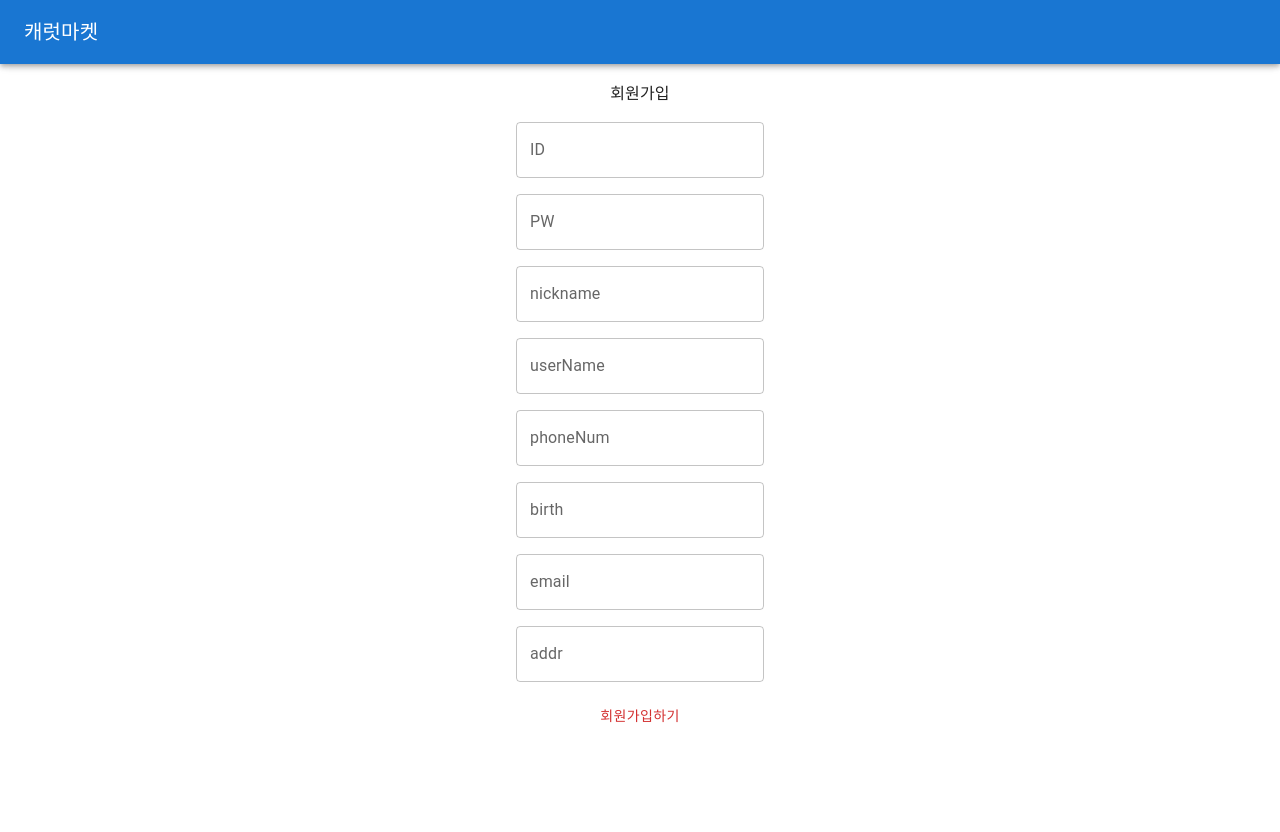
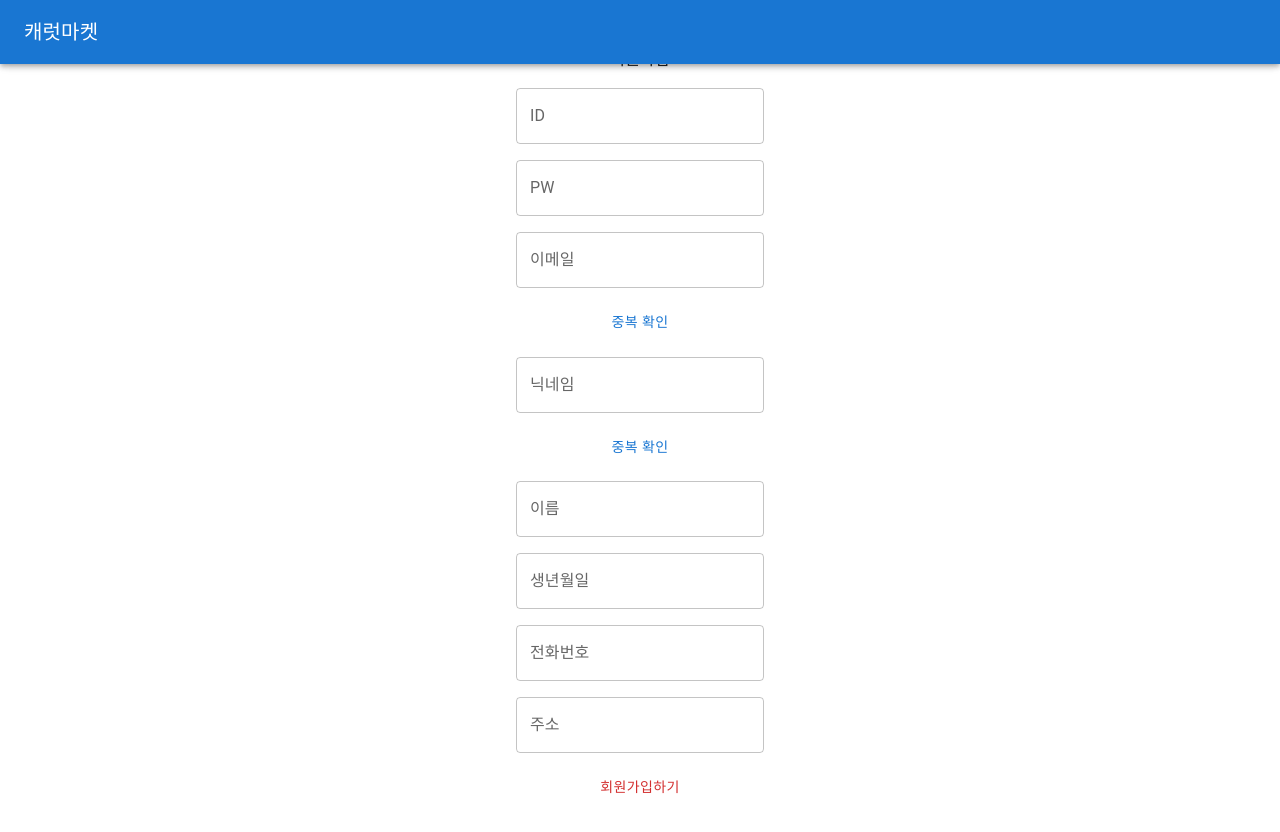
Before and after one commit to yzoo0112-byte/market_fe, a React (Vite) app: page /signup in a window 1280 px wide. Shown: the top 832 px of the page. Before the commit the page ends 800 px from the top, so only its background shows below. Built offline with nearby package versions, Linux system fonts and the light colour scheme.

Commit message:
중복확인

```diff
--- a/src/api/LoginApi.ts
+++ b/src/api/LoginApi.ts
@@ -15,3 +15,13 @@ export const signUp = async (user: User): Promise<User> => {
     const res = await axios.post(`${BASE_URL}/signup`, user);
     return res.data;
 }
+
+export const checkDuplicateEmail = async (email: string): Promise<boolean> => {
+  const res = await axios.get("/api/echeck", { params: { email }});
+  return res.data; // true면 중복됨, false면 사용 가능
+};
+
+export const checkDuplicateNickname = async (nickname: string): Promise<boolean> => {
+  const res = await axios.get("/api/ncheck", {params: { nickname }});
+  return res.data;
+};
--- a/src/pages/SignUpPage.tsx
+++ b/src/pages/SignUpPage.tsx
@@ -2,7 +2,7 @@ import { Button, Snackbar, Stack, TextField, Typography } from "@mui/material";
 import { useState } from "react";
 import { useLocation, useNavigate } from "react-router-dom";
 import type { User } from "../type";
-import { signUp } from "../api/LoginApi";
+import { checkDuplicateEmail, checkDuplicateNickname, signUp } from "../api/LoginApi";
 
 export default function SignUpPage() {
     const navigate = useNavigate();
@@ -21,6 +21,24 @@ export default function SignUpPage() {
         email: '',
         addr: '',
     });
+
+    const [emailCheck, setEmailCheck] = useState<null | boolean>(null);
+    const [nicknameCheck, setNicknameCheck] = useState<null | boolean>(null);
+
+
+    const handleCheckEmail = () => {
+    checkDuplicateEmail(user.email).then((exists) => {
+        setEmailCheck(exists);
+    });
+    };
+
+    const handleCheckNickname = () => {
+    checkDuplicateNickname(user.nickname).then((exists) => {
+        setNicknameCheck(exists);
+    });
+    };
+
+
 
     const handleChange = (e: React.ChangeEvent<HTMLInputElement>) => {
         setUser({...user, [e.target.name]: e.target.value});
@@ -55,56 +73,51 @@ export default function SignUpPage() {
                 onChange={handleChange}
             />
             <TextField
-                label="nickname"
-                name="nickname"
-                value={user.nickname}
-                onChange={handleChange}
+            label="이메일"
+            name="email"
+            value={user.email}
+            onChange={handleChange}
             />
+
+            <Button onClick={handleCheckEmail}>중복 확인</Button>
+            {emailCheck === true && <span style={{ color: "red" }}>이미 존재하는 이메일입니다</span>}
+            {emailCheck === false && <span style={{ color: "green" }}>사용 가능한 이메일입니다</span>}
+
             <TextField
-                label="userName"
+            label="닉네임"
+            name="nickname"
+            value={user.nickname}
+            onChange={handleChange}
+            />
+
+            <Button onClick={handleCheckNickname}>중복 확인</Button>
+            {nicknameCheck === true && <span style={{ color: "red" }}>이미 존재하는 닉네임입니다</span>}
+            {nicknameCheck === false && <span style={{ color: "green" }}>사용 가능한 닉네임입니다</span>}
+
+            <TextField
+                label="이름"
                 name="userName"
                 value={user.userName}
                 onChange={handleChange}
             />
             <TextField
-                label="phoneNum"
+                label="생년월일"
+                name="birth"
+                value={user.birth}
+                onChange={handleChange}
+            />
+            <TextField
+                label="전화번호"
                 name="phoneNum"
                 value={user.phoneNum}
                 onChange={handleChange}
             />
             <TextField
-                label="birth"
-                name="birth"
-                value={user.birth}
-                onChange={handleChange}
-            />
-            <TextField
-                label="email"
-                name="email"
-                value={user.email}
-                onChange={handleChange}
-            />
-            <TextField
-                label="addr"
+                label="주소"
                 name="addr"
                 value={user.addr}
                 onChange={handleChange}
             />
-
-
-
-
-
-
-
-
-
-
-
-
-
-
-
             <Button
                 color="error"
                 onClick={handleSign}
```
